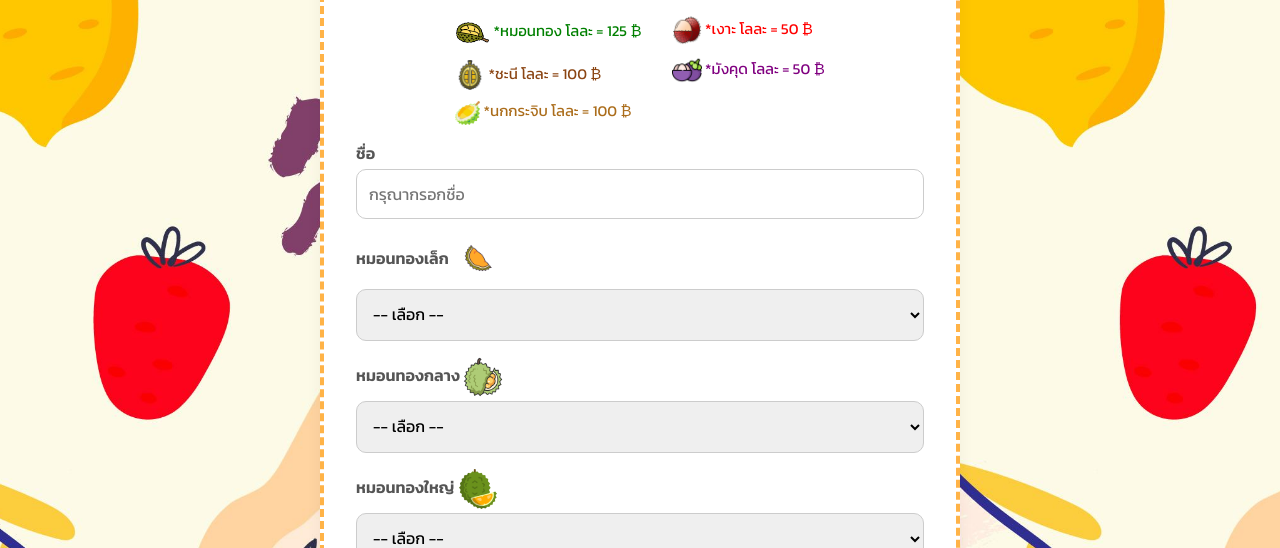
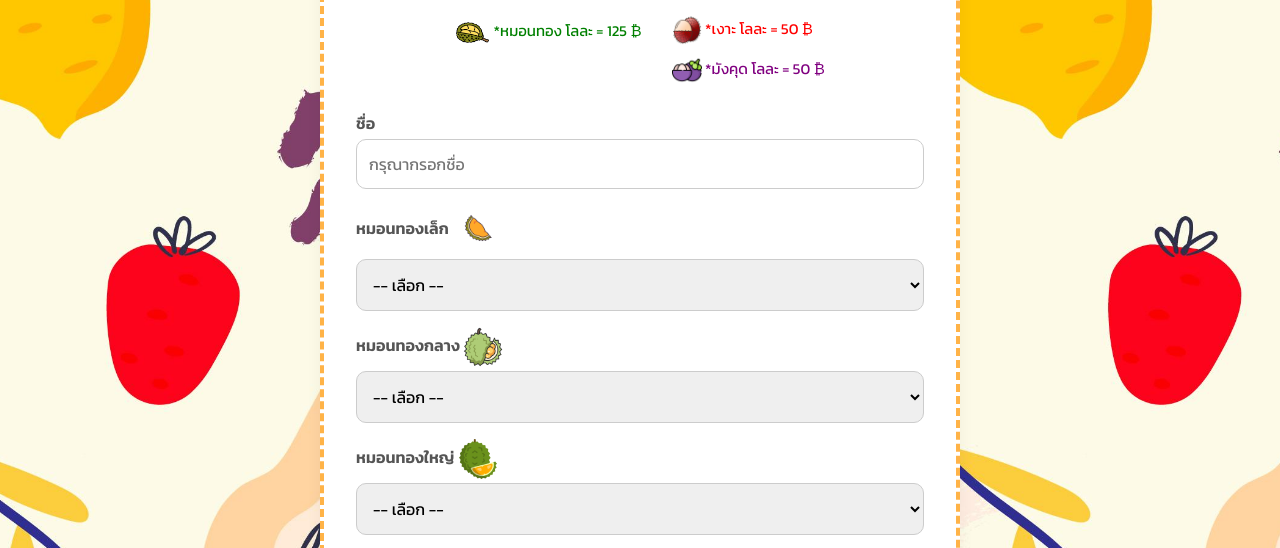
Before and after one commit to aotkub/Fruit-Oder, a plain HTML site: page index.html in a window 1280 px wide. Shown: the part 202-750 px from the top of the page. Drawn offline with nearby package versions, Linux system fonts and the light colour scheme; some packages are replaced by stand-ins of ours; a script that the page names is missing.

Commit message:
ย้อนกลับ

```diff
--- a/index.html
+++ b/index.html
@@ -39,14 +39,14 @@
           <img src="/images/icon/durian 1.png" alt="durian icon" style="width: 35px;">
           *หมอนทอง โลละ = 125 ₿
         </span>
-        <span style="color: saddlebrown; font-size: 15px;">
+        <!-- <span style="color: saddlebrown; font-size: 15px;">
           <img src="/images/icon/chanee (2).png" alt="durian icon" style="width: 30px;">
           *ชะนี โลละ = 100 ₿
         </span>
         <span style="color: rgb(171, 109, 27); font-size: 15px;">
           <img src="/images/icon/Durio Zibethinus (3).png" alt="durian icon" style="width: 25px;">
           *นกกระจิบ โลละ = 100 ₿
-        </span>
+        </span> -->
       </div>
 
       <!-- หมวดผลไม้จำนวนที่ต้องการ -->
```
